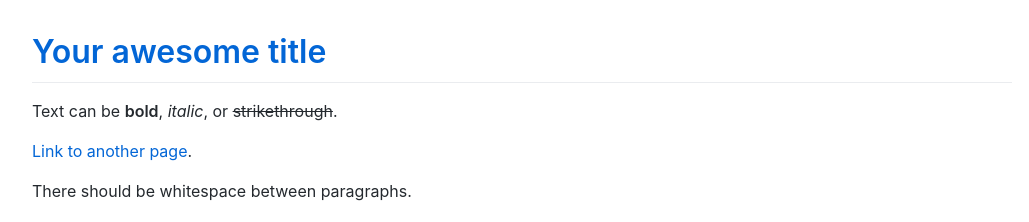
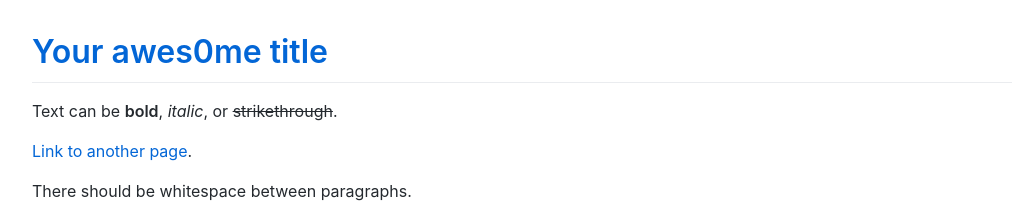
Before and after one commit to henkvancann/henkvancann.github.io, a Jekyll site: the page built from index.md, in a window 1280 px wide and 900 px high. Shown: the top 222 px of the window, without its empty margins (118-1147 px from the left). Built offline with Jekyll 4.4.1, drawn with Linux system fonts in a browser that asks for light colours; comment, search, counter and statistics services are not loaded.

Commit message:
just a test

```diff
--- a/_config.yml
+++ b/_config.yml
@@ -18,7 +18,7 @@
 # You can create any custom variable you would like, and they will be accessible
 # in the templates via {{ site.myvariable }}.
 
-title: Your awesome title
+title: Your awes0me title
 email: your-email@example.com
 description: >- # this means to ignore newlines until "baseurl:"
   Write an awesome description for your new site here. You can edit this
```
